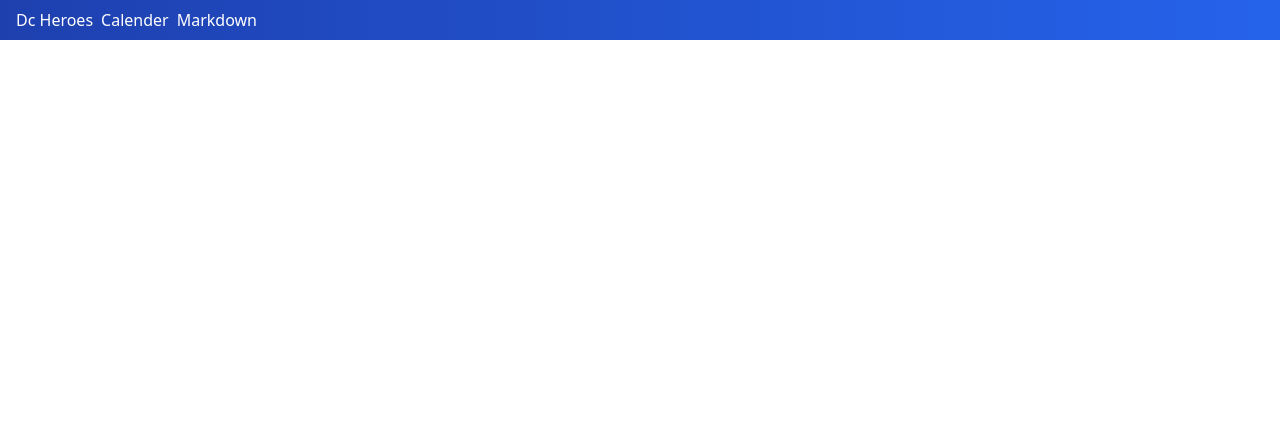
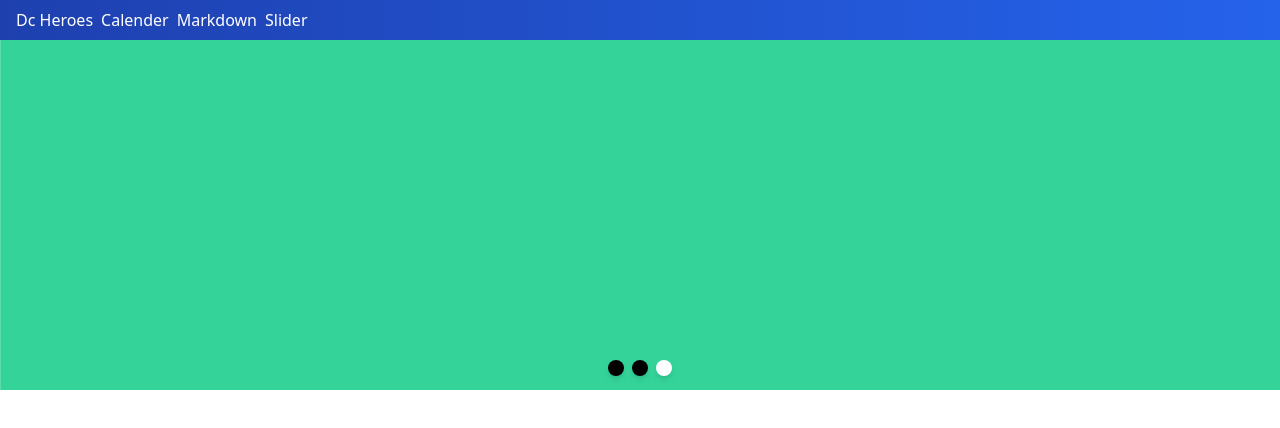
Before and after one commit to Mamun-diu/vue3-project, a Vue app: page /slider in a window 1280 px wide. Shown: the top 428 px of the page. Built offline with nearby package versions, Linux system fonts and the light colour scheme.

Commit message:
Complete Slider app

```diff
--- a/src/components/AppHeader.vue
+++ b/src/components/AppHeader.vue
@@ -14,6 +14,7 @@ export default {
           {title:'Dc Heroes',to:'/dc-heroes'},
           {title:'Calender',to:'/calender'},
           {title:'Markdown',to:'/mark-down'},
+          {title:'Slider',to:'/slider'},
         ]
 
       }
--- a/src/pages/Calender.vue
+++ b/src/pages/Calender.vue
@@ -9,8 +9,8 @@
           <p class="p-2 w-12 h-8" v-for="day in days" :key="day">{{ day }} </p>
       </section>
       <section class="flex flex-wrap">
-          <p style="width:14.28%" class="p-2  h-8 " v-for="num in  startDay() " :key="num"> </p>
-          <p style="width:14.28%" class="p-2  h-8 " v-for="num in  daysInMonth(currentYear,(currentMonth+1)) " :key="num" :class="currentDateClass(num)?'text-yellow-600':''">{{ num }} </p>
+          <p style="width:14%; margin-left:0.25%" class="p-2  h-8" v-for="num in  startDay() " :key="num"> </p>
+          <p style="width:14%; margin-left:0.25%" class="p-2  h-8" v-for="num in  daysInMonth(currentYear,(currentMonth+1)) " :key="num" :class="currentDateClass(num)?'text-yellow-600':''">{{ num }} </p>
       </section>
       <section class="flex justify-between my-4">
           <button class="ml-2 bg-green-500 py-1 px-4 rounded text-white" v-on:click="prev">Prev</button>
--- /dev/null
+++ b/src/pages/Slider.vue
@@ -0,0 +1,76 @@
+<template>
+  <div class="flex flex-wrap w-full relative">
+      <div v-for="(color,index) in sliders" :key="color" class="absolute w-full overflow-hidden">
+        <transition name="fade">
+                  <div   v-if="currentSlide == index"  :class="color" style="height:350px"></div>
+        </transition>
+
+      </div>
+
+      <div class="w-full" style="height:340px">
+          <div class="absolute bottom-0 w-full flex justify-center">
+              <div
+              v-for="(item,index) in sliders"
+              :key="item"
+              class="w-4 h-4 m-1 rounded-full cursor-pointer shadow-md"
+              :class="currentSlide == index ?'bg-white':'bg-black'"
+              @click="makeActive(index)"
+              >
+              </div>
+          </div>
+      </div>
+
+      <!-- <div class="my-10 flex w-full">
+          <div class="m-auto">
+              <transition name="fade">
+                  <h1 v-if="isTitleShowing">Slider Carousel</h1>
+              </transition>
+              <button class="px-2 rounded border" @click="check">Toggle Text</button>
+          </div>
+      </div> -->
+    </div>
+</template>
+
+<script>
+export default {
+    data(){
+        return{
+            currentSlide: 0,
+            interval:'',
+            sliders:[ 'bg-blue-600','bg-yellow-600','bg-green-400'],
+            isTitleShowing : false,
+        }
+    },
+    methods:{
+        makeActive(i){
+            this.currentSlide = i;
+
+        }
+    },
+
+    mounted(){
+        this.interval = setInterval(() => {
+            this.currentSlide = this.currentSlide===2 ? 0:this.currentSlide + 1;
+        }, 2000);
+    },
+    beforeUnmount(){
+        clearInterval(this.interval);
+    }
+}
+</script>
+
+<style>
+    .fade-enter-active,
+    .fade-leave-active {
+    transition: all 1s ease;
+
+    }
+
+    .fade-enter-from{
+        transform: translateX(100%);
+    }
+    .fade-leave-to {
+    opacity: 0;
+    transform: translateX(-100%);
+    }
+</style>
--- a/src/router.js
+++ b/src/router.js
@@ -4,11 +4,13 @@ import DcHeroes from './pages/DcHeroes.vue'
 import Calender from './pages/Calender.vue'
 import Home from './pages/Home.vue'
 import Markdown from './pages/Markdown.vue'
+import Slider from './pages/Slider.vue'
 const routes = [
     { path: '/', component: Home },
     { path: '/dc-heroes', component: DcHeroes },
     { path: '/calender', component: Calender },
     { path: '/mark-down', component: Markdown },
+    { path: '/slider', component: Slider },
   ]
 const router = createRouter({
     history: createWebHistory(),
```
